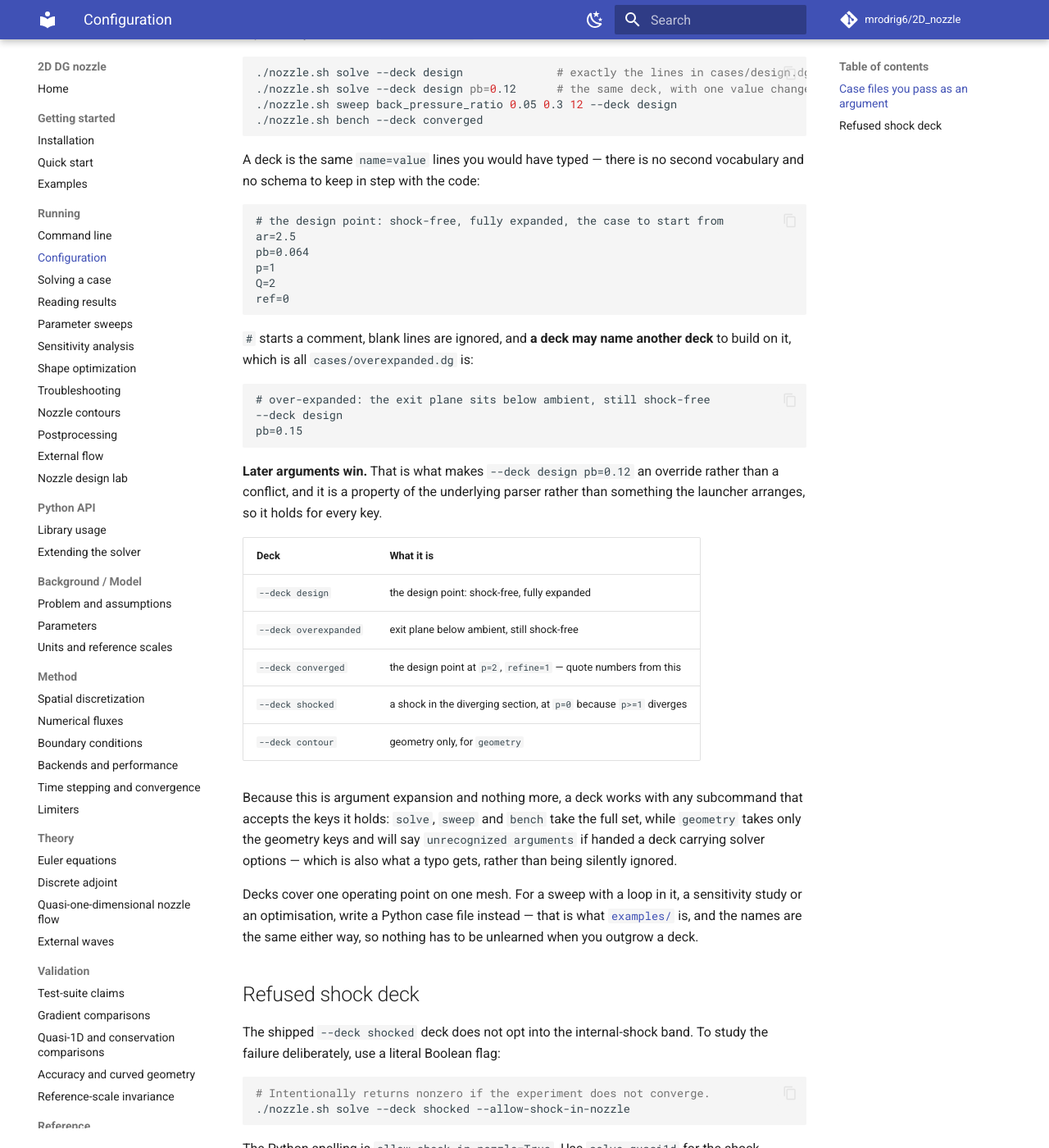
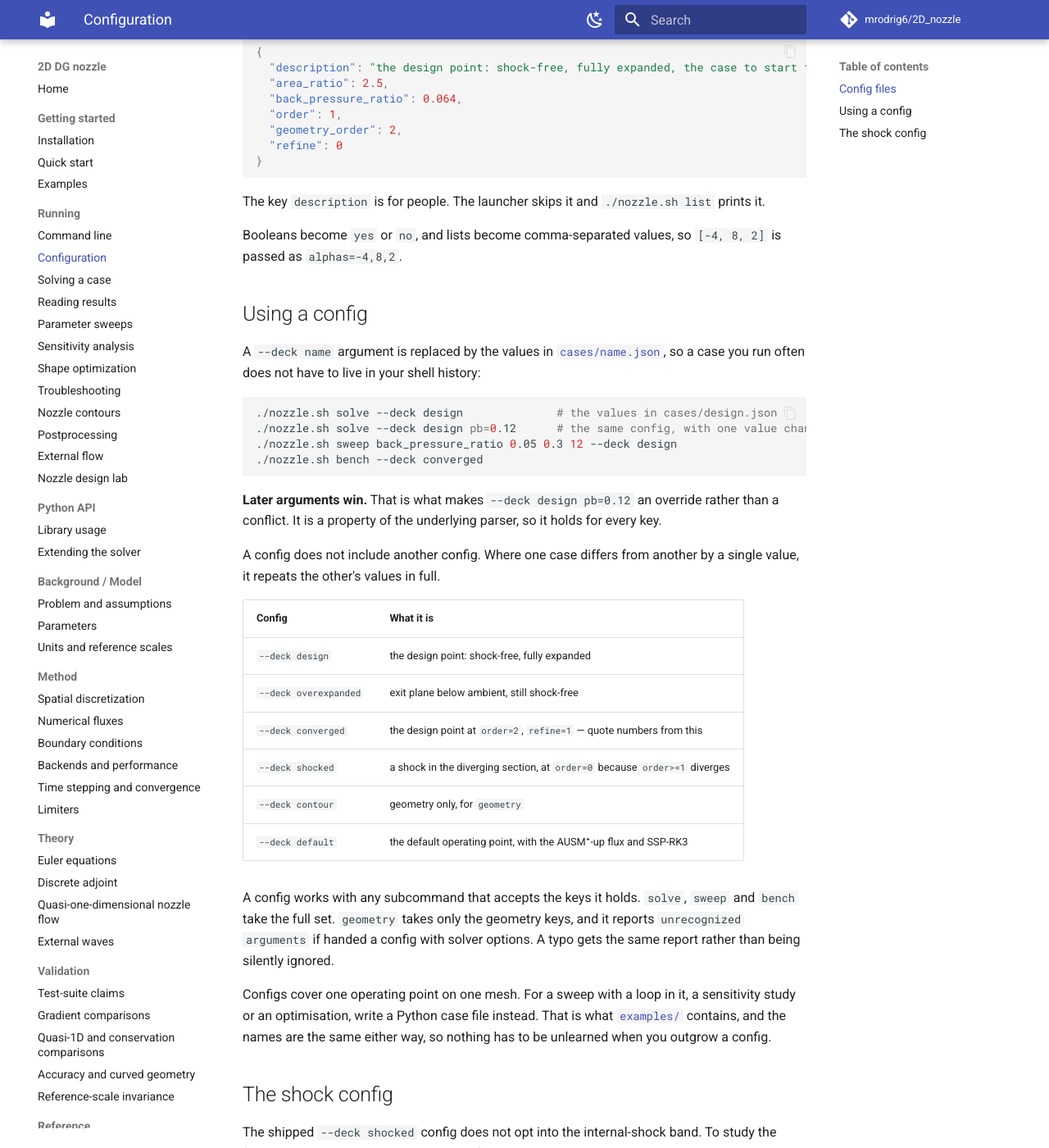
Before and after one commit to mrodrig6/2D_nozzle, an MkDocs documentation site: the page built from docs/running/configuration.md, in a window 1280 px wide and 1400 px high, scrolled down 320 px. Shown: the whole window at 82% size. Built offline with MkDocs 1.6.1 and Material for MkDocs 9.7.7, drawn with Linux system fonts in a browser that asks for light colours; comment, search, counter and statistics services are not loaded; some of the changed text lies outside the part shown.

Commit message:
Make nozzle cases JSON only, and fix default.json
The five .dg decks are now JSON files with the same values, so there is
one case format. A .dg deck could include another deck, which needed a
recursive expansion and a depth guard; a JSON config has no includes, so
expansion is one level deep and the guard and its loop test are gone.

The loader passed every key to the CLI, so cases/default.json failed with
"unrecognized arguments --description". It now skips "description", and
it writes booleans and lists the way the airfoil loader does.

Also fixed: the help path read $PY before it was set, so `help` printed
"unbound variable" errors when a config list was built.

Co-Authored-By: mrodrig6 <mrodrig6@gmail.com>
Claude-Session: https://claude.ai/code/session_01TFjpFwX4enWd1Mq3H79C1t

````diff
--- a/docs/running/configuration.md
+++ b/docs/running/configuration.md
@@ -1,66 +1,57 @@
 # Configuration
 
-Store repeatable CLI arguments in a case deck. Later arguments override earlier entries, including arguments expanded from a deck.
+A config is a JSON file of `name: value` pairs for one run. Pass it with `--deck name`, and later arguments override its values.
 
-## Case files you pass as an argument
+## Config files
 
-A case you run often does not have to live in your shell history. A `--deck name`
-argument is replaced by the lines of [`cases/name.dg`](../../cases), so:
+A config lives in `cases/` and holds the same names the Python API uses:
+
+```json
+{
+  "description": "the design point: shock-free, fully expanded, the case to start from",
+  "area_ratio": 2.5,
+  "back_pressure_ratio": 0.064,
+  "order": 1,
+  "geometry_order": 2,
+  "refine": 0
+}
+```
+
+The key `description` is for people. The launcher skips it and `./nozzle.sh list` prints it.
+
+Booleans become `yes` or `no`, and lists become comma-separated values, so `[-4, 8, 2]` is passed as `alphas=-4,8,2`.
+
+## Using a config
+
+A `--deck name` argument is replaced by the values in [`cases/name.json`](../../cases), so a case you run often does not have to live in your shell history:
 
 ```bash
-./nozzle.sh solve --deck design              # exactly the lines in cases/design.dg
-./nozzle.sh solve --deck design pb=0.12      # the same deck, with one value changed
+./nozzle.sh solve --deck design              # the values in cases/design.json
+./nozzle.sh solve --deck design pb=0.12      # the same config, with one value changed
 ./nozzle.sh sweep back_pressure_ratio 0.05 0.3 12 --deck design
 ./nozzle.sh bench --deck converged
 ```
 
-A deck is the same `name=value` lines you would have typed — there is no second
-vocabulary and no schema to keep in step with the code:
+**Later arguments win.** That is what makes `--deck design pb=0.12` an override rather than a conflict. It is a property of the underlying parser, so it holds for every key.
 
-```
-# the design point: shock-free, fully expanded, the case to start from
-ar=2.5
-pb=0.064
-p=1
-Q=2
-ref=0
-```
+A config does not include another config. Where one case differs from another by a single value, it repeats the other's values in full.
 
-`#` starts a comment, blank lines are ignored, and **a deck may name another
-deck** to build on it, which is all `cases/overexpanded.dg` is:
-
-```
-# over-expanded: the exit plane sits below ambient, still shock-free
---deck design
-pb=0.15
-```
-
-**Later arguments win.** That is what makes `--deck design pb=0.12` an override rather
-than a conflict, and it is a property of the underlying parser rather than
-something the launcher arranges, so it holds for every key.
-
-| Deck | What it is |
+| Config | What it is |
 |---|---|
 | `--deck design` | the design point: shock-free, fully expanded |
 | `--deck overexpanded` | exit plane below ambient, still shock-free |
-| `--deck converged` | the design point at `p=2`, `refine=1` — quote numbers from this |
-| `--deck shocked` | a shock in the diverging section, at `p=0` because `p>=1` diverges |
+| `--deck converged` | the design point at `order=2`, `refine=1` — quote numbers from this |
+| `--deck shocked` | a shock in the diverging section, at `order=0` because `order>=1` diverges |
 | `--deck contour` | geometry only, for `geometry` |
+| `--deck default` | the default operating point, with the AUSM⁺-up flux and SSP-RK3 |
 
-Because this is argument expansion and nothing more, a deck works with any
-subcommand that accepts the keys it holds: `solve`, `sweep` and `bench` take the
-full set, while `geometry` takes only the geometry keys and will say
-`unrecognized arguments` if handed a deck carrying solver options — which is
-also what a typo gets, rather than being silently ignored.
+A config works with any subcommand that accepts the keys it holds. `solve`, `sweep` and `bench` take the full set. `geometry` takes only the geometry keys, and it reports `unrecognized arguments` if handed a config with solver options. A typo gets the same report rather than being silently ignored.
 
-Decks cover one operating point on one mesh. For a sweep with a loop in it, a
-sensitivity study or an optimisation, write a Python case file instead — that is
-what [`examples/`](../../examples) is, and the names are the same either way, so
-nothing has to be unlearned when you outgrow a deck.
+Configs cover one operating point on one mesh. For a sweep with a loop in it, a sensitivity study or an optimisation, write a Python case file instead. That is what [`examples/`](../../examples) contains, and the names are the same either way, so nothing has to be unlearned when you outgrow a config.
 
-## Refused shock deck
+## The shock config
 
-The shipped `--deck shocked` deck does not opt into the internal-shock band. To study the failure deliberately, use a literal Boolean flag:
+The shipped `--deck shocked` config does not opt into the internal-shock band. To study the failure deliberately, use a literal Boolean flag:
 
 ```bash
 # Intentionally returns nonzero if the experiment does not converge.
````
Also changed, not shown: 12 other files.
